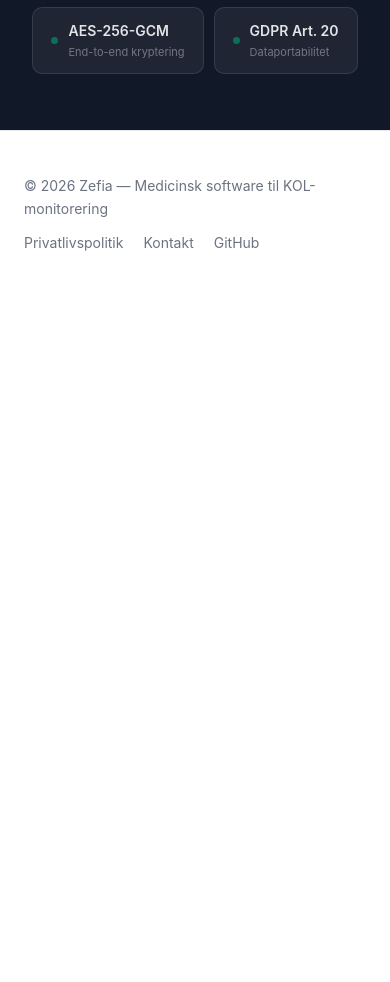
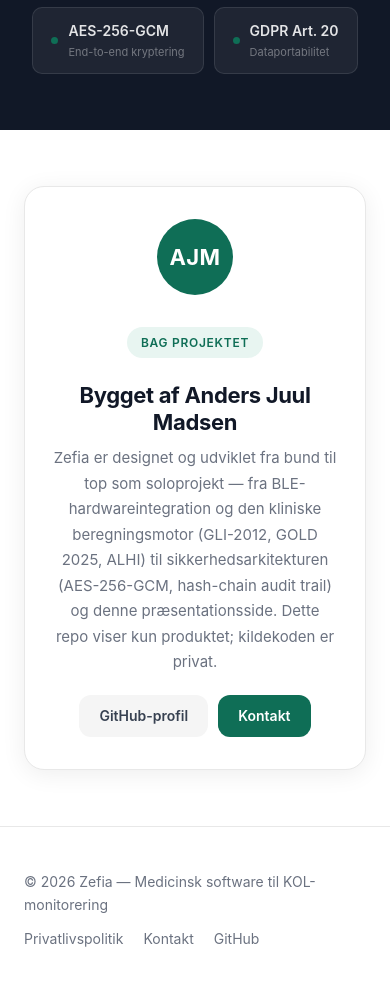
Before and after one commit to andyDTU/zefia-showcase, a plain HTML site: page index.html in a window 390 px wide. Shown: the part 3845-4827 px from the top of the page. Before the commit the page ends 4143 px from the top, so only its background shows below. Drawn offline with Linux system fonts and the light colour scheme.

Commit message:
Add builtby section and custom domain (zefia.dk)

```diff
--- a/index.html
+++ b/index.html
@@ -339,6 +339,37 @@
         .badge-name  { font-size: 0.875rem; font-weight: 600; color: rgba(255,255,255,0.88); }
         .badge-sub   { font-size: 0.6875rem; color: rgba(255,255,255,0.38); margin-top: 1px; }
 
+        /* ── BUILT BY ── */
+        .builtby { padding: 88px 0; }
+        .builtby-card {
+            display: flex;
+            align-items: center;
+            gap: 32px;
+            background: var(--white);
+            border: 1px solid var(--gray-200);
+            border-radius: 20px;
+            box-shadow: var(--shadow);
+            padding: 40px 44px;
+        }
+        .builtby-avatar {
+            flex-shrink: 0;
+            width: 76px;
+            height: 76px;
+            border-radius: 50%;
+            background: var(--green);
+            color: #fff;
+            display: flex;
+            align-items: center;
+            justify-content: center;
+            font-size: 1.375rem;
+            font-weight: 700;
+            letter-spacing: 0.02em;
+        }
+        .builtby-info h2 { font-size: 1.375rem; margin-bottom: 10px; }
+        .builtby-info p  { font-size: 0.9375rem; line-height: 1.7; max-width: 560px; margin-bottom: 20px; }
+        .builtby-links { display: flex; gap: 10px; flex-wrap: wrap; }
+        .builtby-links .btn { padding: 10px 20px; font-size: 0.875rem; }
+
         /* ── FOOTER ── */
         footer { padding: 44px 0; border-top: 1px solid var(--gray-200); }
         .footer-row {
@@ -363,6 +394,9 @@
             .hero { padding: 56px 0 48px; }
             .features, .how { padding: 64px 0; }
             .compliance { padding: 56px 0; }
+            .builtby { padding: 56px 0; }
+            .builtby-card { flex-direction: column; text-align: center; padding: 32px 28px; }
+            .builtby-links { justify-content: center; }
         }
     </style>
 </head>
@@ -385,6 +419,7 @@
                 <li><a href="#features">Funktioner</a></li>
                 <li><a href="#how">Sådan virker det</a></li>
                 <li><a href="#compliance">Compliance</a></li>
+                <li><a href="#builtby">Bag projektet</a></li>
             </ul>
             <span class="nav-pill">iOS 17+</span>
         </div>
@@ -606,6 +641,24 @@
     </div>
 </section>
 
+<!-- ── BUILT BY ── -->
+<section class="builtby" id="builtby">
+    <div class="container">
+        <div class="builtby-card">
+            <div class="builtby-avatar">AJM</div>
+            <div class="builtby-info">
+                <span class="eyebrow">Bag projektet</span>
+                <h2>Bygget af Anders Juul Madsen</h2>
+                <p>Zefia er designet og udviklet fra bund til top som soloprojekt — fra BLE-hardwareintegration og den kliniske beregningsmotor (GLI-2012, GOLD 2025, ALHI) til sikkerhedsarkitekturen (AES-256-GCM, hash-chain audit trail) og denne præsentationsside. Dette repo viser kun produktet; kildekoden er privat.</p>
+                <div class="builtby-links">
+                    <a href="https://github.com/andyDTU" class="btn btn-ghost">GitHub-profil</a>
+                    <a href="mailto:andersjuulmadsen1@gmail.com" class="btn btn-green">Kontakt</a>
+                </div>
+            </div>
+        </div>
+    </div>
+</section>
+
 <!-- ── FOOTER ── -->
 <footer>
     <div class="container">
```
Also changed, not shown: 1 other file.
